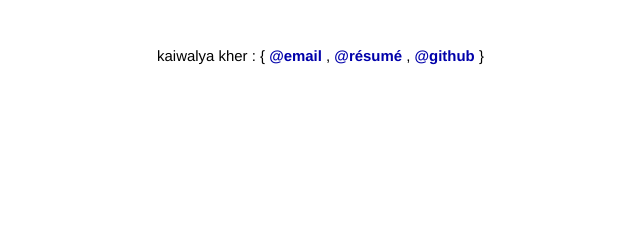
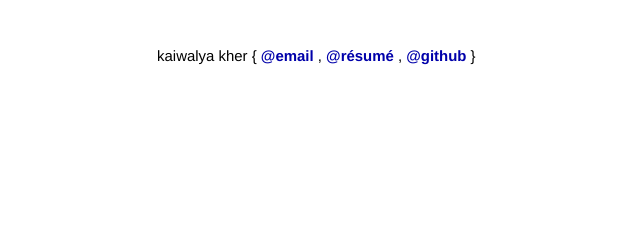
Before and after one commit to kaiwalya/kaiwalya.github.io, a Jekyll site: the page built from index.html, in a window 1280 px wide. Shown: the top 240 px of the page, without its empty margins (169-809 px from the left). Built offline with Jekyll 4.4.1, drawn with Linux system fonts in a browser that asks for light colours; Markdown is read by kramdown in place of the engine named in the settings.

Commit message:
Removed :, its making it look like a smily

```diff
--- a/_layouts/default.html
+++ b/_layouts/default.html
@@ -17,7 +17,7 @@
 
         <div class="site">
           <div class="header">
-            {{ site.name }} : {
+            {{ site.name }} {
             <a href="mailto:kaiwalya@kaiwalya.com">@email</a>
             ,
             <a href="./resume">@résumé</a>
```
